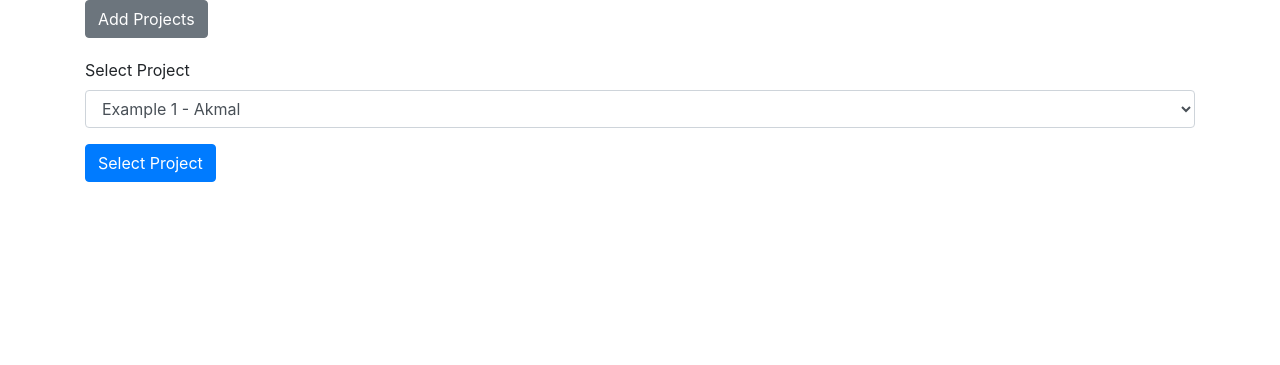
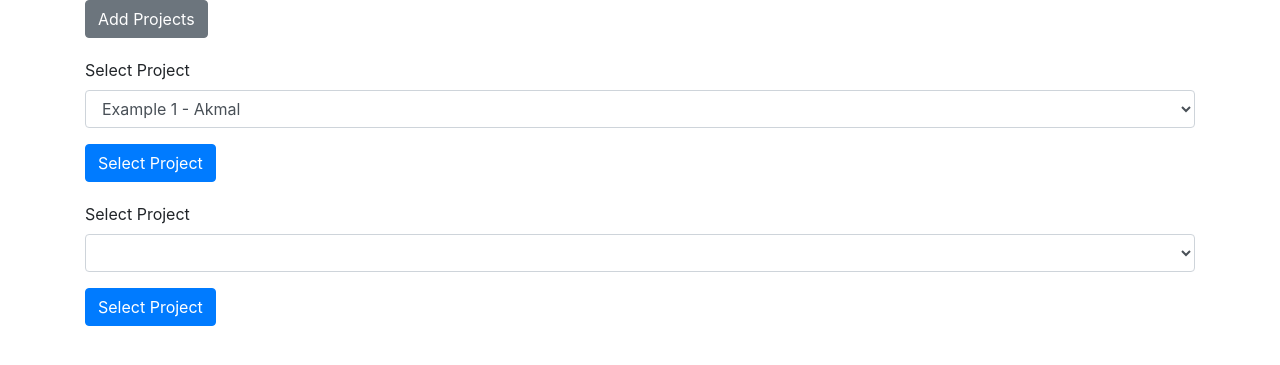
Before and after one commit to WiEFv1/FYPMMUWIEF, a Flask app: page /home in a window 1280 px wide. Shown: the part 56-421 px from the top of the page. Run offline with Flask 3, Linux system fonts and the light colour scheme; a user stored in the database is signed in; lists and menus that the app fills with data are empty; some libraries are stand-ins or nearby versions.

Commit message:
Added Dashboard,Invite User, and Change roles

```diff
--- a/Website/templates/base.html
+++ b/Website/templates/base.html
@@ -16,7 +16,7 @@
     />
     <link rel="stylesheet" href="css/styles.css">
 
-    <title>{% block title %}Home{% endblock %}</title>
+
   </head>
   <body>
     <nav class="navbar navbar-expand-lg navbar-dark bg-dark">
--- a/Website/templates/style.css
+++ b/Website/templates/style.css
@@ -28,3 +28,9 @@ body {
   .project-table-container {
     margin-bottom: 20px;
   }
+
+  .project-table-container-a {
+    border: 1px solid #ccc;
+    padding: 10px;
+    margin-top: 20px;
+}
--- a/Website/templates/taskmanagementweb.html
+++ b/Website/templates/taskmanagementweb.html
@@ -48,11 +48,29 @@
         {% for project in projects %}
         <option value="{{ project.id }}" {% if selected_project and project.id == selected_project.id %}selected{% endif %}>{{ project.name }}</option>
         {% endfor %}
+        {% for shared_project in shared_projects %}
+        <option value="{{ shared_project.project_id }}" {% if selected_project and shared_project.project_id  == selected_project.id %}selected{% endif %}>{{ shared_project.project_name }}</option>
+        {% endfor %}
       </select>
     </div>
     <button type="submit" class="btn btn-primary" name="select_project">Select Project</button>
   </form>
 </div>
 
+<!-- Dropdown to Select Shared Project -->
+<div style="margin-top: 20px;">
+  <form method="POST">
+    <div class="form-group">
+      <label for="selectProject">Select Project</label>
+      <select class="form-control" id="selectProject" name="selected_project_id">
+        {% for shared_project in shared_projects %}
+        <option value="{{ shared_project.project_id }}" {% if selected_project and shared_project.project_id  == selected_project.id %}selected{% endif %}>{{ shared_project.project_name }}</option>
+        {% endfor %}
+      </select>
+    </div>
+    <button type="submit" class="btn btn-primary" name="select_shared_project">Select Project</button>
+  </form>
+</div>
+
 
 {% endblock %}
--- a/Website/views.py
+++ b/Website/views.py
@@ -1,18 +1,32 @@
+#views.py
+
 from flask import Blueprint, redirect, render_template, request, flash, jsonify, url_for
 from flask_login import login_required, current_user
 from .models import *
 from . import db
 import json
+from flask import jsonify
+from collections import Counter
+
 
 views = Blueprint('views', __name__)
 
 @views.route('/taskmanagement', methods=['GET', 'POST'])
 @login_required
 def home():
+
     project_id = request.args.get('project_id')
-
     if project_id:
         project_id = int(project_id)
+
+    projects = Project.query.filter_by(id=project_id).first()
+    projecttables = Projecttable.query.filter_by(project_id=project_id).all()
+    shared_projects = SharedProject.query.filter_by(project_id=project_id).all()
+    shared_user_ids = [shared_project.shared_user_id for shared_project in shared_projects]
+    shared_users = User.query.filter(User.id.in_(shared_user_ids)).all()
+    print("Shared Projects:")
+    for shared_project in shared_projects:
+        print(f"Shared Project ID: {shared_project.project_id}, Name: {shared_project.project_name}")
 
     if request.method == 'POST':
         if 'add_note' in request.form:
@@ -72,8 +86,34 @@ def home():
             db.session.add(new_comment)
             db.session.commit()
             flash('Comment added!', category='success')
+            #ADD: A Feature that detects if there's a non-existing user
+        if 'invite_user' in request.form:
+            user_email= request.form.get('invite_email')
+            user = User.query.filter_by(email=user_email).first()
+            if current_user.id == user.id:  # Check if the current user is sharing the project with themselves
+                flash('Cannot share project with yourself!', category='error')
+            else:
+                shared_project = SharedProject(project_id=project_id, shared_user_id=user.id,project_name=projects.name,shared_user_role="Member" )
+                db.session.add(shared_project)
+                db.session.commit()
+                flash('Project shared successfully!', category='success')
+        if 'change_role' in request.form:
+            selected_user_id = request.form.get('selected_user')
+            new_role = request.form.get('new_role')
 
-    return render_template("home.html", user=current_user,project_id = project_id)
+            # Update the selected user's role in the database based on the new role
+            shared_project = SharedProject.query.filter_by(shared_user_id=selected_user_id).first()
+            if shared_project:
+                shared_project.shared_user_role = new_role
+                db.session.commit()
+                flash('User role changed successfully!', category='success')
+            else:
+                flash('User not found or role not changed.', category='error')
+
+        if 'nav_dashboard' in request.form:
+            return redirect(url_for('views.dashboard', project_id=project_id, user=current_user,projecttables=projecttables))
+
+    return render_template("home.html", user=current_user,project_id = project_id,projecttables=projecttables,shared_projects=shared_projects,shared_users=shared_users)
 
 @views.route('/delete-note', methods=['POST'])
 def delete_note():
@@ -91,7 +131,10 @@ def delete_note():
 @login_required
 def mainpage():
     projects = Project.query.filter_by(user_id=current_user.id).all()  # Retrieve all projects
+    shared_projects = SharedProject.query.filter_by(shared_user_id=current_user.id).all()
     selected_project = None
+    selected_shared_project = None
+
     if request.method == 'POST':
         if 'add_project' in request.form:
             project_name = request.form.get('project_name')
@@ -106,4 +149,33 @@ def mainpage():
             selected_project_id = request.form.get('selected_project_id')
             return redirect(url_for('views.home', project_id=selected_project_id, user=current_user))
 
-    return render_template("taskmanagementweb.html", user=current_user, projects=projects, selected_project=selected_project)
+
+
+    return render_template("taskmanagementweb.html", user=current_user, projects=projects, selected_project=selected_project,shared_projects=shared_projects, selected_shared_project=selected_shared_project)
+
+@views.route('/dashboard', methods=['GET', 'POST'])
+@login_required
+def dashboard():
+    projects = Project.query.filter_by(user_id=current_user.id).all()  # Retrieve all projects
+    shared_projects = SharedProject.query.filter_by(shared_user_id=current_user.id).all()
+    project_id = request.args.get('project_id')
+    project_id = int(project_id) if project_id else None
+    project_tables = Projecttable.query.filter_by(project_id=project_id).all()
+    projecttable_id = [projecttable.id for projecttable in project_tables]
+    group_task = Task.query.filter(Task.projecttable_id.in_(projecttable_id)).all()
+
+    # Extract the task statuses from the 'group_task' data
+    task_statuses = [task.task_status for task in group_task]
+
+    # Calculate the count of tasks for each task status
+    task_status_counts = dict(Counter(task_statuses))
+
+    # Convert the task status counts into a list of dictionaries for JSON serialization
+    group_task_data = [{'task_status': status, 'count': count} for status, count in task_status_counts.items()]
+    group_task_data_json = json.dumps(group_task_data)
+    group_task_data_parsed = json.loads(group_task_data_json)
+    for task_data in group_task_data_parsed:
+        print(f'Task Status: {task_data["task_status"]}, Count: {task_data["count"]}')
+
+    # Return the JSON-serializable 'group_task_data' to the template
+    return render_template("dashboard.html", user=current_user, projects=projects, shared_projects=shared_projects, group_task_data=group_task_data, group_task_data_json=group_task_data_json)
```
Also changed, not shown: Website/models.py (+10 -0 lines), Website/templates/dashboard.html (added, +54 -0 lines), Website/templates/home.html (+87 -4 lines), Website/templates/buttonsettings.png (added), instance/database.db.
